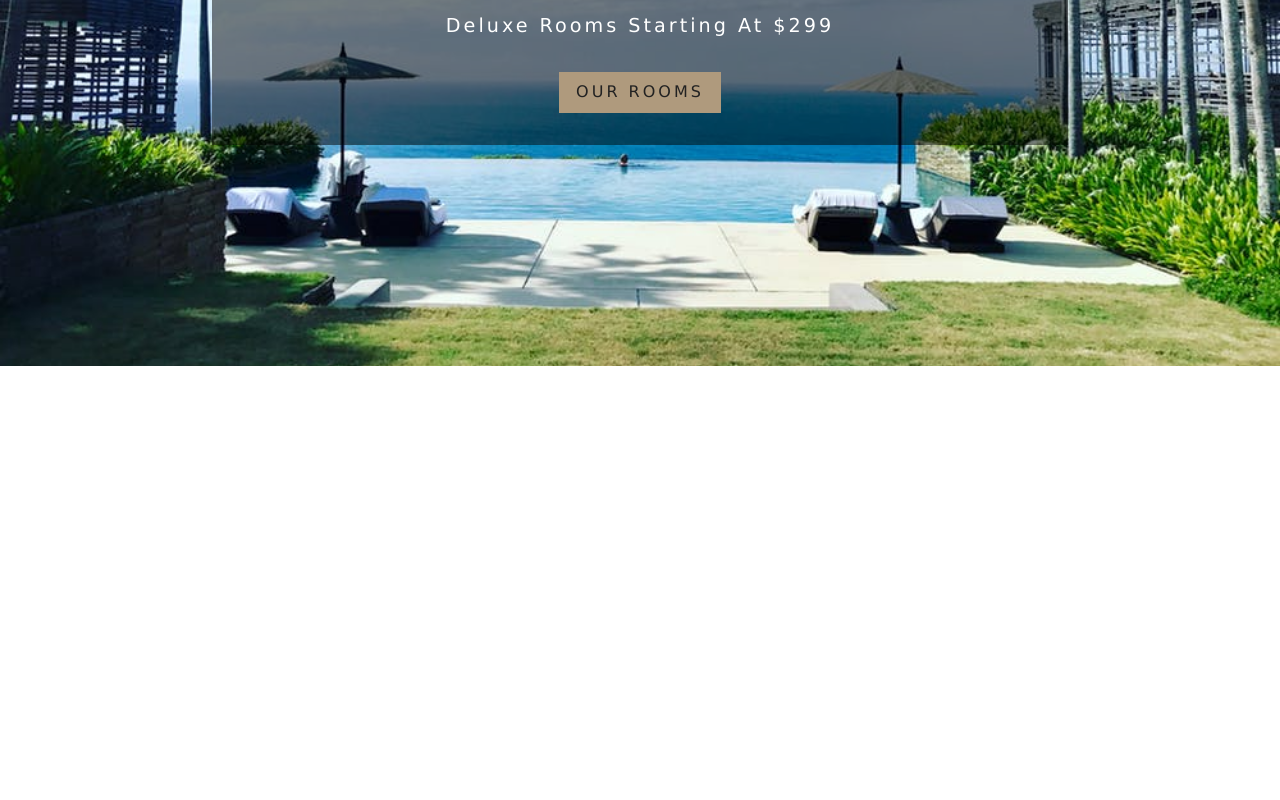
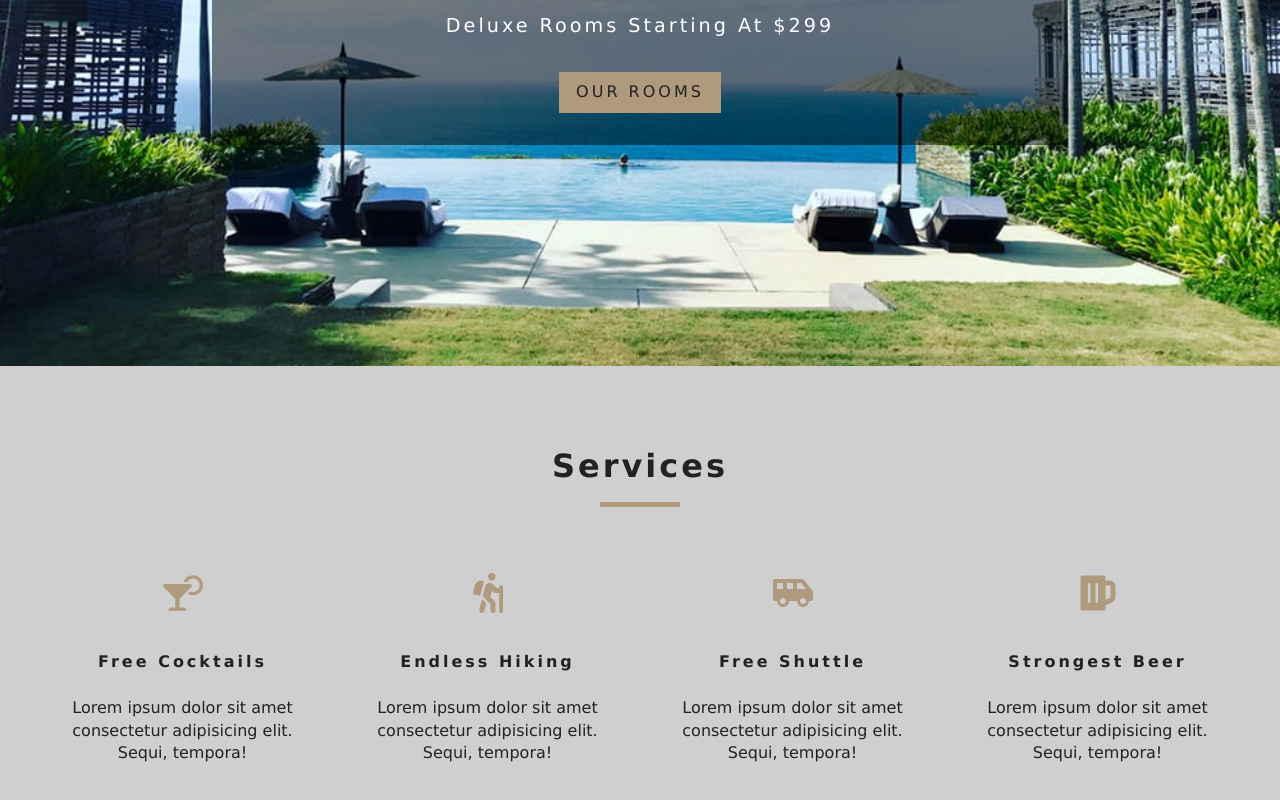
Before and after one commit to JerryDoran/react_beach_resort, a React (Create React App) app: page / in a window 1280 px wide. Shown: the part 434-1234 px from the top of the page. Before the commit the page ends 800 px from the top, so only its background shows below. Built offline with nearby package versions, Linux system fonts and the light colour scheme.

Commit message:
added services component

```diff
--- a/src/App.css
+++ b/src/App.css
@@ -255,6 +255,7 @@
 }
 .services h6 {
   letter-spacing: var(--mainSpacing);
+  text-transform: capitalize;
 }
 .services p {
   width: 80%;
--- /dev/null
+++ b/src/components/Services.js
@@ -0,0 +1,54 @@
+import React, { Component } from 'react';
+import Title from './Title';
+import { FaCocktail, FaHiking, FaShuttleVan, FaBeer } from 'react-icons/fa';
+
+export class Services extends Component {
+  state = {
+    services: [
+      {
+        icon: <FaCocktail />,
+        title: 'Free Cocktails',
+        info:
+          'Lorem ipsum dolor sit amet consectetur adipisicing elit. Sequi, tempora!',
+      },
+      {
+        icon: <FaHiking />,
+        title: 'Endless Hiking',
+        info:
+          'Lorem ipsum dolor sit amet consectetur adipisicing elit. Sequi, tempora!',
+      },
+      {
+        icon: <FaShuttleVan />,
+        title: 'Free Shuttle',
+        info:
+          'Lorem ipsum dolor sit amet consectetur adipisicing elit. Sequi, tempora!',
+      },
+      {
+        icon: <FaBeer />,
+        title: 'Strongest Beer',
+        info:
+          'Lorem ipsum dolor sit amet consectetur adipisicing elit. Sequi, tempora!',
+      },
+    ],
+  };
+  render() {
+    return (
+      <section className='services'>
+        <Title title='services' />
+        <div className='services-center'>
+          {this.state.services.map((item, index) => {
+            return (
+              <article key={index} className='service'>
+                <span>{item.icon}</span>
+                <h6>{item.title}</h6>
+                <p>{item.info}</p>
+              </article>
+            );
+          })}
+        </div>
+      </section>
+    );
+  }
+}
+
+export default Services;
--- /dev/null
+++ b/src/components/Title.js
@@ -0,0 +1,12 @@
+import React from 'react';
+
+const Title = ({ title }) => {
+  return (
+    <div className='section-title'>
+      <h4>{title}</h4>
+      <div></div>
+    </div>
+  );
+};
+
+export default Title;
--- a/src/pages/Home.js
+++ b/src/pages/Home.js
@@ -2,16 +2,23 @@
 import Hero from '../components/Hero';
 import Banner from '../components/Banner';
 import { Link } from 'react-router-dom';
+import Services from '../components/Services';
 
 const Home = () => {
   return (
+    <>
       <Hero>
-      <Banner title='luxurious rooms' subtitle='deluxe rooms starting at $299'>
+        <Banner
+          title='luxurious rooms'
+          subtitle='deluxe rooms starting at $299'
+        >
           <Link to='/rooms' className='btn-primary'>
             our rooms
           </Link>
         </Banner>
       </Hero>
+      <Services />
+    </>
   );
 };
 
```
Lines whose indentation alone changed are shown as unchanged.
